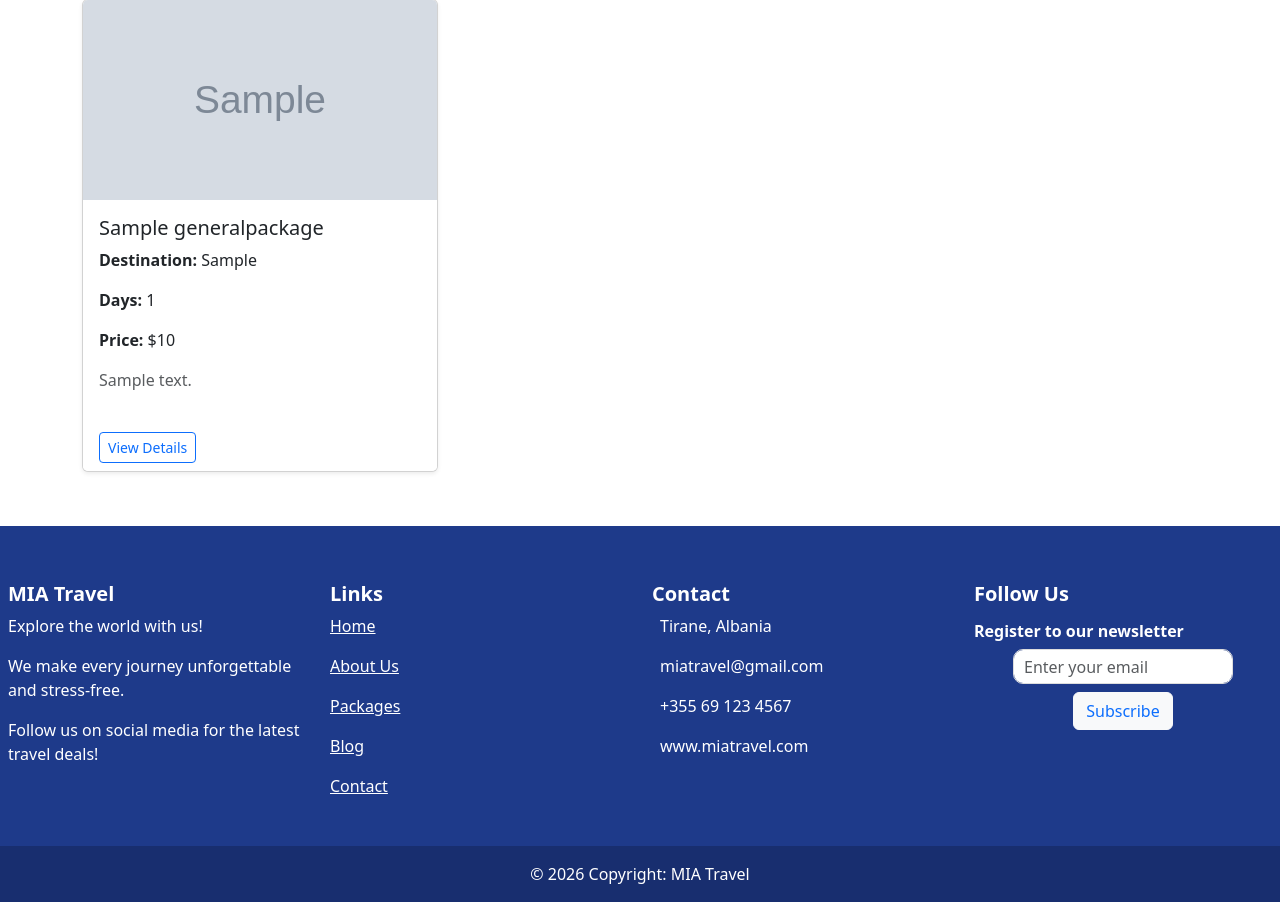
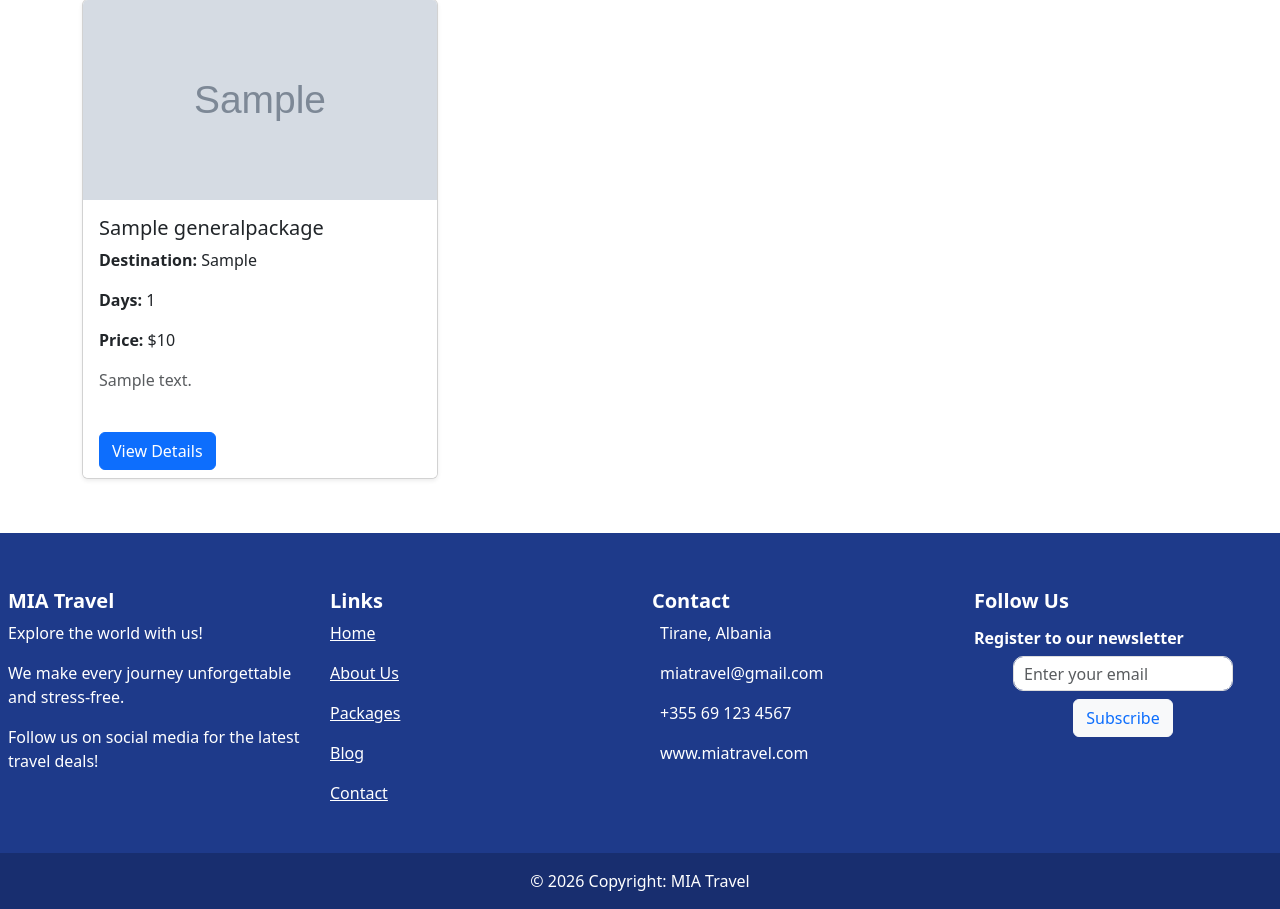
Before and after one commit to megicereni/project_django, a Django app: page / in a window 1280 px wide. Shown: the part 271-1180 px from the top of the page. Run offline with Django 5.2, Linux system fonts and the light colour scheme; tables that the repository leaves empty hold one stand-in row (values such as "Sample post"); grey boxes marked "Sample" are stand-in pictures; parts of the project's set-up code (start-up, migrations or seed data) failed here and were passed over.

Commit message:
tek package list te adminit- lidhja me klientin te booking

```diff
--- a/travel_app/templates/admin/package_list.html
+++ b/travel_app/templates/admin/package_list.html
@@ -133,11 +133,10 @@
 
             <div class="card-footer bg-white border-0 d-flex justify-content-between">
 
-                <a href="{% url 'package_detail' package.id %}"
-                   class="btn btn-outline-primary btn-sm">
+                <a href="{% url 'client_package_detail' package.id %}"
+                   class="btn btn-primary">
                     View Details
                 </a>
-
 
 
             </div>
```
Lines whose indentation alone changed are shown as unchanged.
